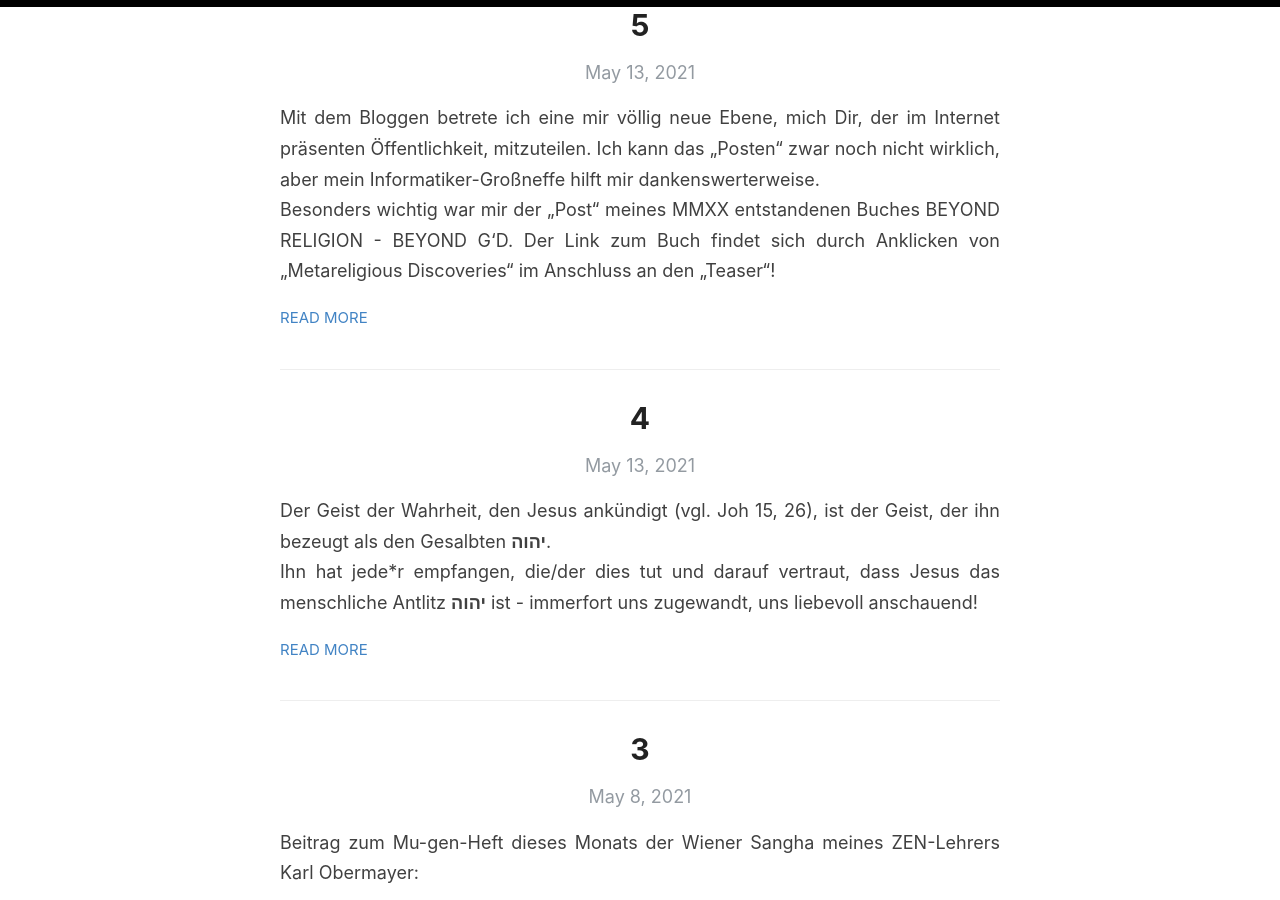
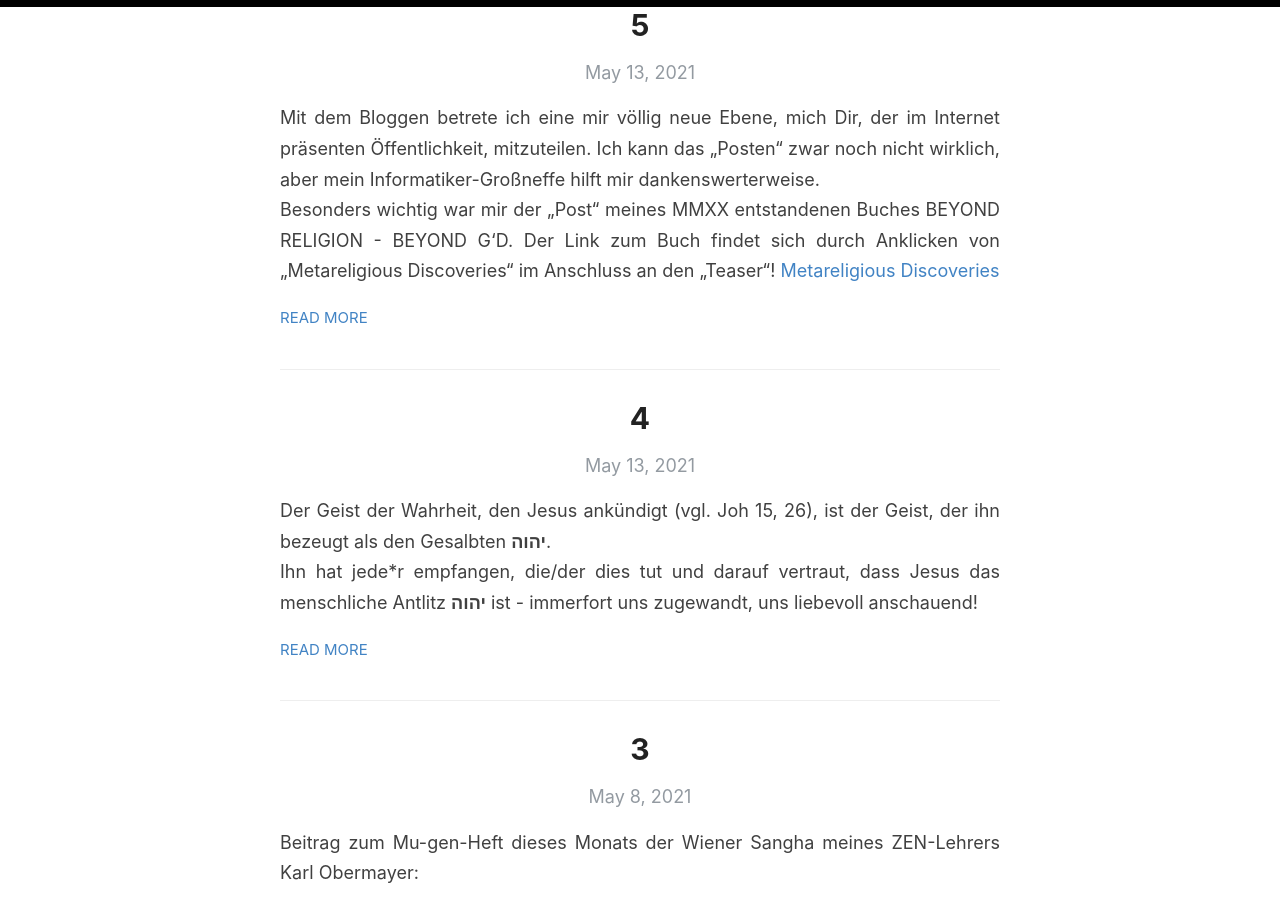
Before and after one commit to wmmr/wmmr.github.io, a Jekyll site: the page built from index.html, in a window 1280 px wide and 900 px high, scrolled down 1042 px. Built offline with Jekyll 4.4.1, drawn with Linux system fonts in a browser that asks for light colours; the list of posts is cut into pages by our own code.

Commit message:
Update 2021-05-13-5.md

```diff
--- a/_posts/2021-05-13-5.md
+++ b/_posts/2021-05-13-5.md
@@ -8,6 +8,7 @@ excerpt:
 
 Mit dem Bloggen betrete ich eine mir völlig neue Ebene, mich Dir, der im Internet präsenten Öffentlichkeit, mitzuteilen. Ich kann das „Posten“ zwar noch nicht wirklich, aber mein Informatiker-Großneffe hilft mir dankenswerterweise.\
 Besonders wichtig war mir der „Post“ meines MMXX entstandenen Buches BEYOND RELIGION - BEYOND G‘D. Der Link zum Buch findet sich durch Anklicken von „Metareligious Discoveries“ im Anschluss an den „Teaser“!
+[Metareligious Discoveries](../_pages/metareligious-discoveries)
 
 Lauter neue Wörter…J
 
```
